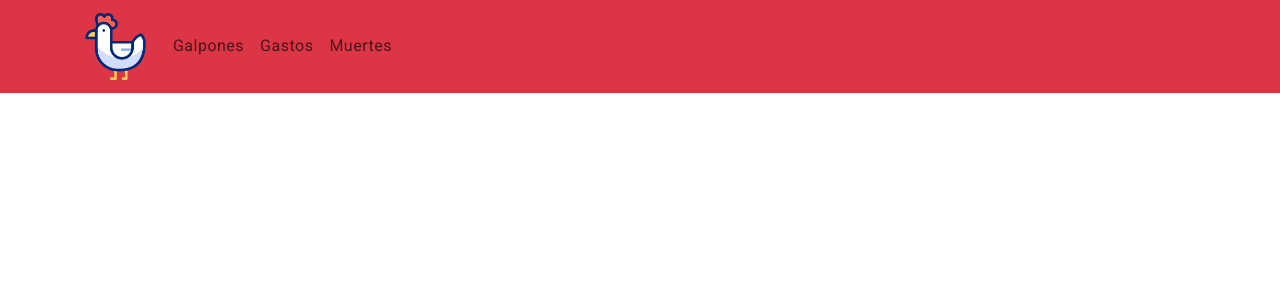
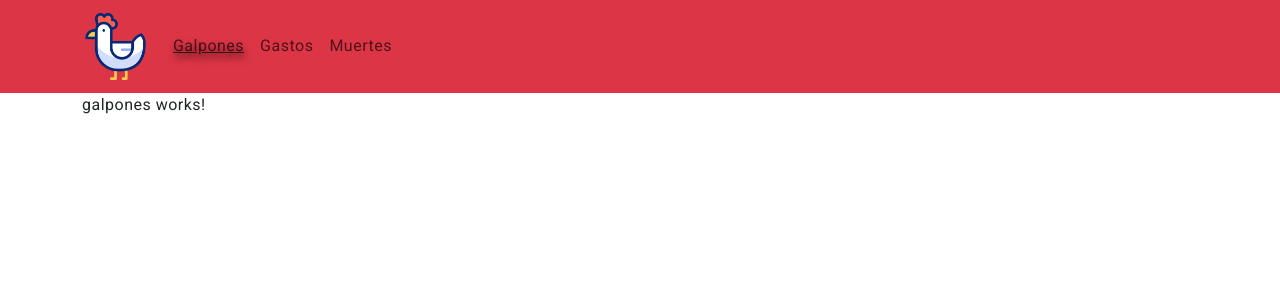
Before and after one commit to harold1978/app1, an Angular app: page /galpones in a window 1280 px wide. Before the commit this address led to /. Shown: the top 300 px of the page. Built offline with nearby package versions, Linux system fonts and the light colour scheme.

Commit message:
agregado de galpones

```diff
--- a/src/app/app.routes.ts
+++ b/src/app/app.routes.ts
@@ -8,6 +8,7 @@ export const routes: Routes = [
 
     {path:'',component:InicioComponent},
     {path:'pollos',loadComponent:()=>import('./paginas/pollos/pollos.component').then((m)=>m.PollosComponent)},
+    {path:'galpones',loadComponent:()=>import('./paginas/galpones/galpones.component').then((m)=>m.GalponesComponent)},
     {path:'gastos',loadComponent:()=>import('./paginas/gastos/gastos.component').then((g)=>g.GastosComponent)},
     {path:'muertes',loadComponent:()=>import('./paginas/muertes/muertes.component').then((g)=>g.MuertesComponent)}
 
--- a/src/app/componentes/navegacion/navegacion.component.html
+++ b/src/app/componentes/navegacion/navegacion.component.html
@@ -19,7 +19,7 @@
 
 
         <li class="nav-item">
-          <a class="nav-link"  routerLinkActive="menuActivo" routerLink="/pollos">Galpones</a>
+          <a class="nav-link"  routerLinkActive="menuActivo" routerLink="/galpones">Galpones</a>
         </li>
 
         <li class="nav-item">
--- /dev/null
+++ b/src/app/paginas/galpones/galpones.component.html
@@ -0,0 +1 @@
+<p>galpones works!</p>
```
Also changed, not shown: src/app/paginas/galpones/galpones.component.ts (added, +12 -0 lines), src/app/paginas/galpones/galpones.component.css (added), 1 other file (tests, documents, lock files or other folders).
